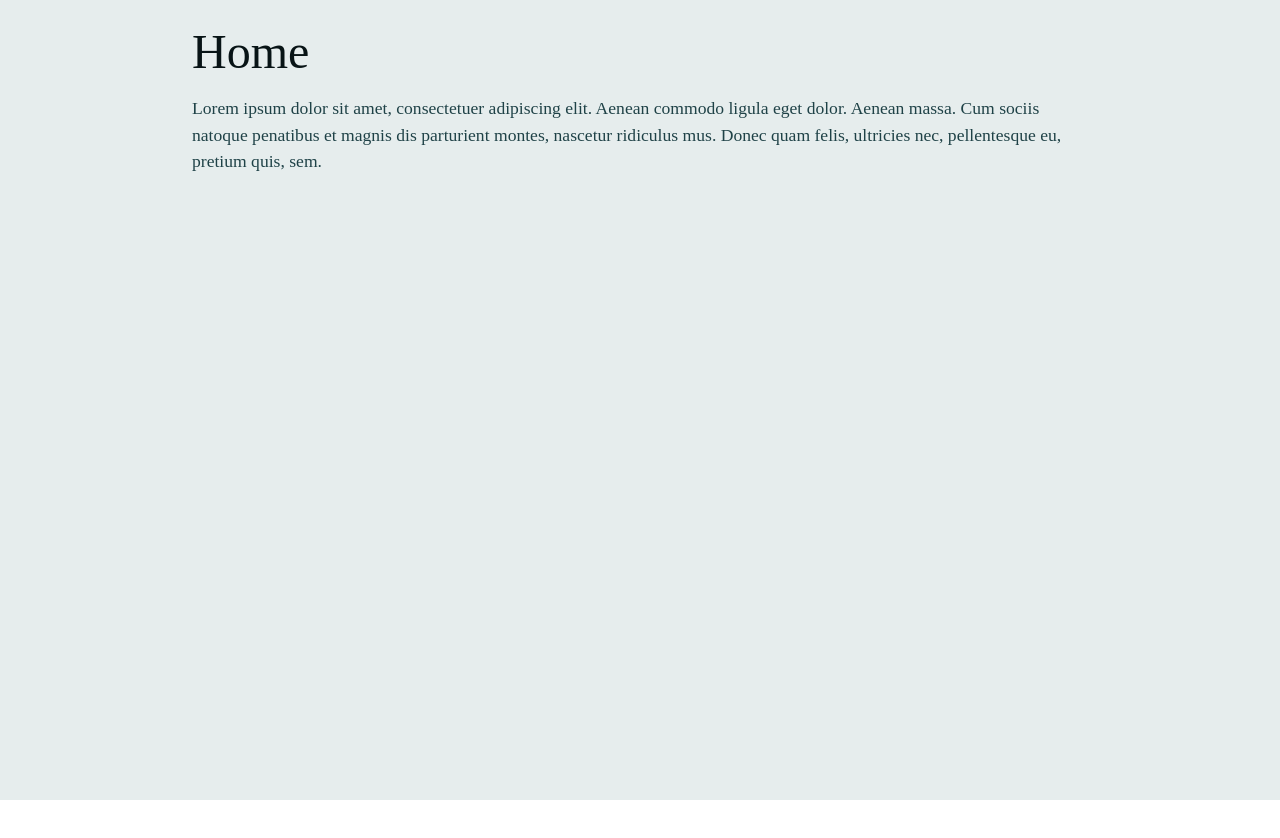
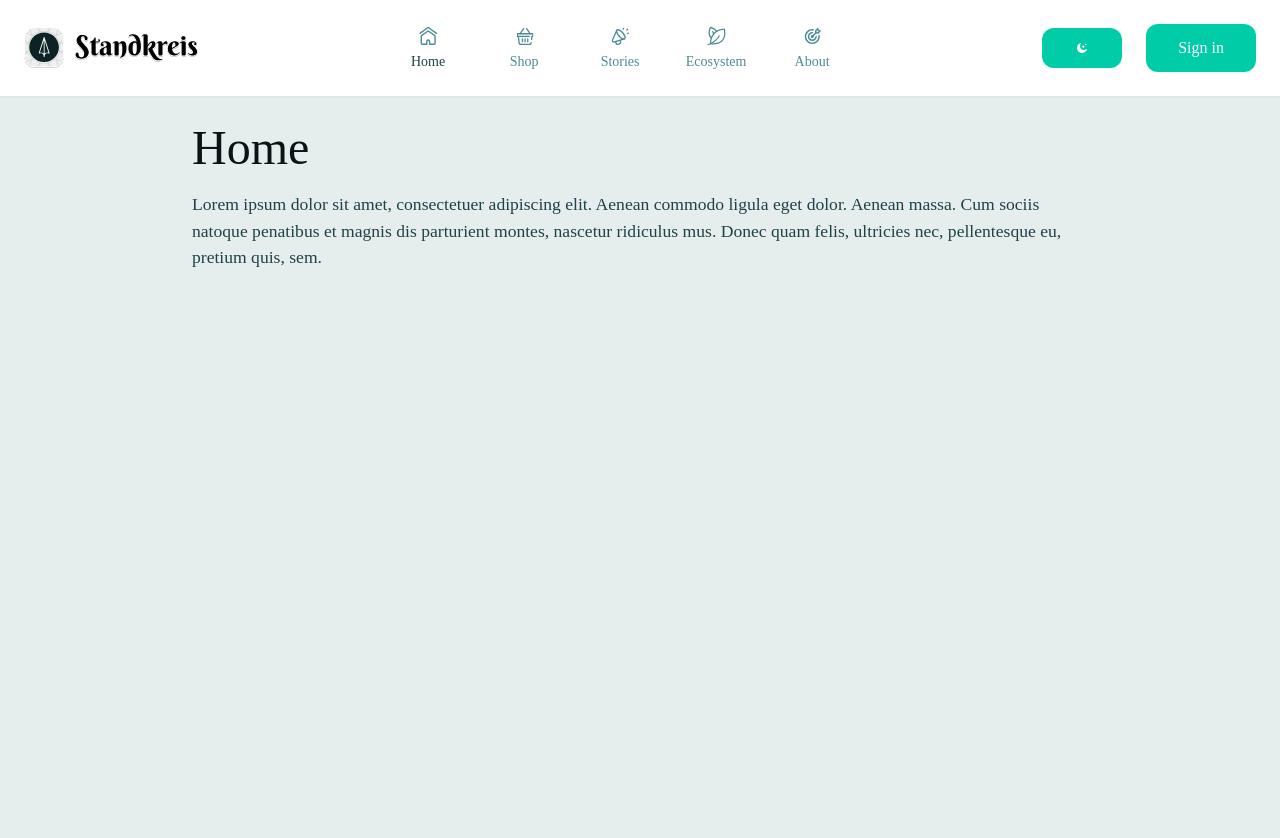
Before and after one commit to Standkreis/App, a Next.js app in the folder apps/app/: page / in a window 1280 px wide. Shown: the top 838 px of the page. Before the commit the page ends 800 px from the top, so only its background shows below. Built offline with nearby package versions, Linux system fonts and the light colour scheme.

Commit message:
WIP adds basic nav

```diff
--- a/apps/app/src/app/(userland)/layout.tsx
+++ b/apps/app/src/app/(userland)/layout.tsx
@@ -1,7 +1,14 @@
+import Nav from '@/components/Nav'
+
 type Props = {
   children: React.ReactNode
 }
 
 export default function UserLayout({ children }: Props) {
-  return <div>{children}</div>
+  return (
+    <div>
+      <Nav />
+      {children}
+    </div>
+  )
 }
--- /dev/null
+++ b/apps/app/src/components/Nav/Menu/Item.tsx
@@ -0,0 +1,38 @@
+'use client'
+
+import Link from 'next/link'
+import { usePathname } from 'next/navigation'
+import React, { ReactNode } from 'react'
+
+type Props = {
+  label: string
+  icon: ReactNode
+  path: string
+}
+
+const Item = (props: Props) => {
+  const { label, icon, path } = props
+  const pathname = usePathname()
+
+  const active = pathname === path
+
+  return (
+    <Link
+      href={path}
+      className={`text-hint flex w-24 flex-col items-center gap-1 ${
+        active ? 'text-primary' : 'text-hint'
+      }`}
+    >
+      {icon}
+      <span
+        className={`family-headline text-current-color text-sm ${
+          active ? 'text-primary' : 'text-hint'
+        }`}
+      >
+        {label}
+      </span>
+    </Link>
+  )
+}
+
+export default Item
--- /dev/null
+++ b/apps/app/src/components/Nav/Menu/index.tsx
@@ -0,0 +1,16 @@
+import Home from '@/components/Icons/Home'
+import { config } from '@/config'
+import React from 'react'
+import Item from './Item'
+
+const Menu = () => {
+  return (
+    <div className="flex">
+      {config.menus.main.map(({ id, label, icon, path }) => (
+        <Item key={id} label={label} icon={icon} path={path} />
+      ))}
+    </div>
+  )
+}
+
+export default Menu
--- /dev/null
+++ b/apps/app/src/components/Nav/UserMenu/index.tsx
@@ -0,0 +1,7 @@
+import React from 'react'
+
+const UserMenu = () => {
+  return <div>UserMenu</div>
+}
+
+export default UserMenu
--- /dev/null
+++ b/apps/app/src/components/Nav/index.tsx
@@ -0,0 +1,28 @@
+import React from 'react'
+
+import { config } from '@/config'
+
+import ToggleMode from '../ToggleMode'
+import Button from '../Button'
+import Logo from '../Logo'
+import Menu from './Menu'
+import UserMenu from './UserMenu'
+
+const Nav = () => {
+  return (
+    <div className="bg-paper sticky top-0 flex items-center justify-between p-6 shadow-sm">
+      <Logo />
+      <Menu />
+      {config.user.isLoggedIn ? (
+        <UserMenu />
+      ) : (
+        <div className="flex items-center gap-6">
+          <ToggleMode />
+          <Button>Sign in</Button>
+        </div>
+      )}
+    </div>
+  )
+}
+
+export default Nav
```
